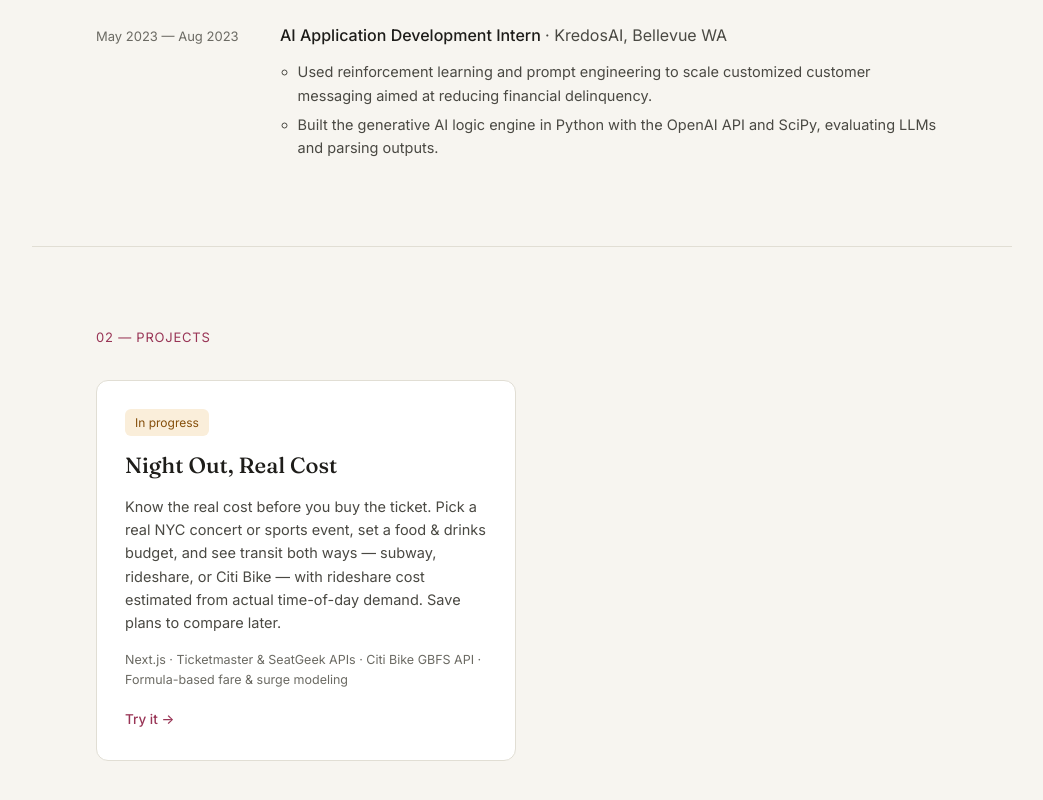
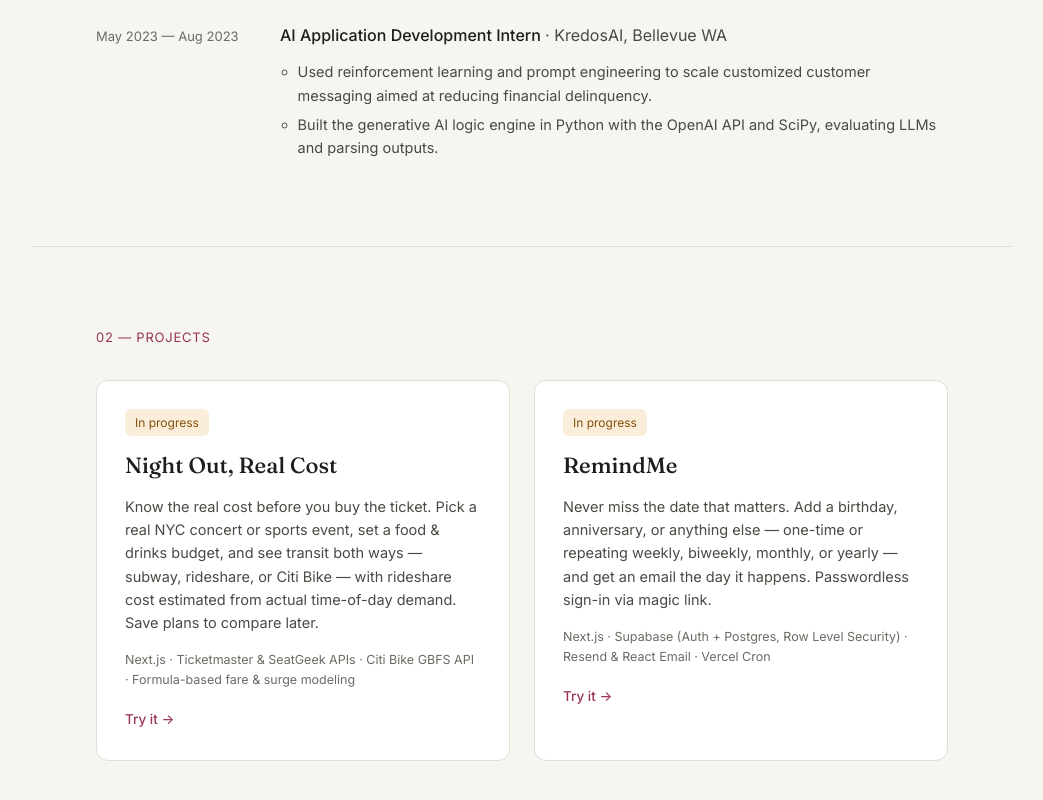
Before and after one commit to jackrichards31/portfolio-site, a plain HTML site: page index.html in a window 1280 px wide. Shown: the part 1454-2254 px from the top of the page, without its empty margins (118-1161 px from the left). Drawn offline with nearby package versions, Linux system fonts and the light colour scheme.

Commit message:
Add RemindMe project card, fix two-card grid layout, open resume in new tab
- Grid regression: capping the track's max width to 420px (done to stop a
  lone card stretching full-bleed) also broke auto-fit's column count,
  since it uses the max bound for that math when it's a fixed length —
  two cards collapsed into a single column instead of sitting side by
  side. Reverted the track max to 1fr and capped .project-card's own
  max-width instead, which achieves both without the side effect.
- Resume link no longer forces a download; opens in a new tab instead.

```diff
--- a/index.html
+++ b/index.html
@@ -44,7 +44,7 @@
     <p class="hero-bio">Building RESTful APIs and third-party API integrations in C#/.NET and Azure to help people get healthy. Always looking for the more interesting way to solve a problem.</p>
     <div class="hero-actions">
       <a href="#projects" class="btn btn-primary">View projects</a>
-      <a href="resume.pdf" class="btn btn-secondary" download>Download resume</a>
+      <a href="resume.pdf" class="btn btn-secondary" target="_blank" rel="noopener">View resume</a>
     </div>
   </div>
 </header>
@@ -109,6 +109,14 @@
       <p class="project-desc">Know the real cost before you buy the ticket. Pick a real NYC concert or sports event, set a food & drinks budget, and see transit both ways — subway, rideshare, or Citi Bike — with rideshare cost estimated from actual time-of-day demand. Save plans to compare later.</p>
       <p class="project-stack">Next.js · Ticketmaster & SeatGeek APIs · Citi Bike GBFS API · Formula-based fare & surge modeling</p>
       <a href="https://nyc-night-out-budgeter.vercel.app/" class="project-link" target="_blank" rel="noopener">Try it →</a>
+    </article>
+
+    <article class="project-card project-card-featured">
+      <span class="status-badge status-progress">In progress</span>
+      <h3>RemindMe</h3>
+      <p class="project-desc">Never miss the date that matters. Add a birthday, anniversary, or anything else — one-time or repeating weekly, biweekly, monthly, or yearly — and get an email the day it happens. Passwordless sign-in via magic link.</p>
+      <p class="project-stack">Next.js · Supabase (Auth + Postgres, Row Level Security) · Resend & React Email · Vercel Cron</p>
+      <a href="https://remindme.jackrichards.dev/" class="project-link" target="_blank" rel="noopener">Try it →</a>
     </article>
   </div>
 
--- a/styles.css
+++ b/styles.css
@@ -300,7 +300,7 @@ h1 {
 /* Projects */
 .projects-grid {
   display: grid;
-  grid-template-columns: repeat(auto-fit, minmax(260px, 420px));
+  grid-template-columns: repeat(auto-fit, minmax(260px, 1fr));
   gap: 1.5rem;
   margin-bottom: 3rem;
 }
@@ -310,6 +310,7 @@ h1 {
   border: 1px solid var(--hairline);
   border-radius: 12px;
   padding: 1.75rem;
+  max-width: 420px;
 }
 
 .project-card h3 {
```
